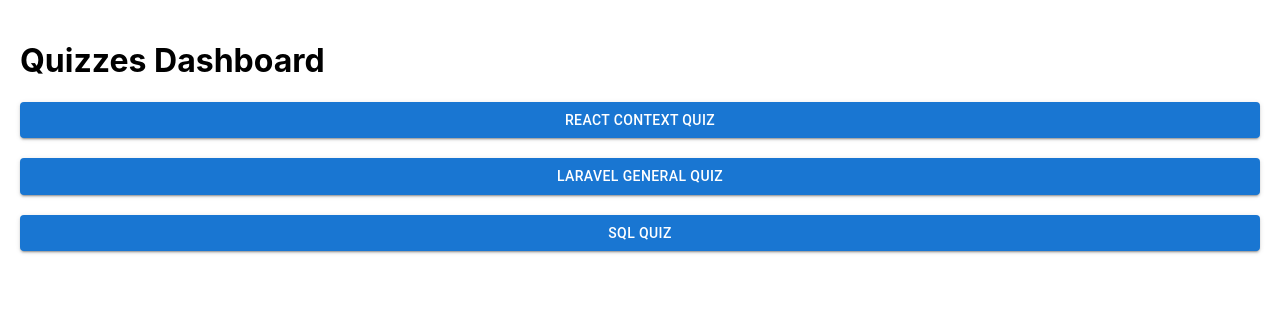
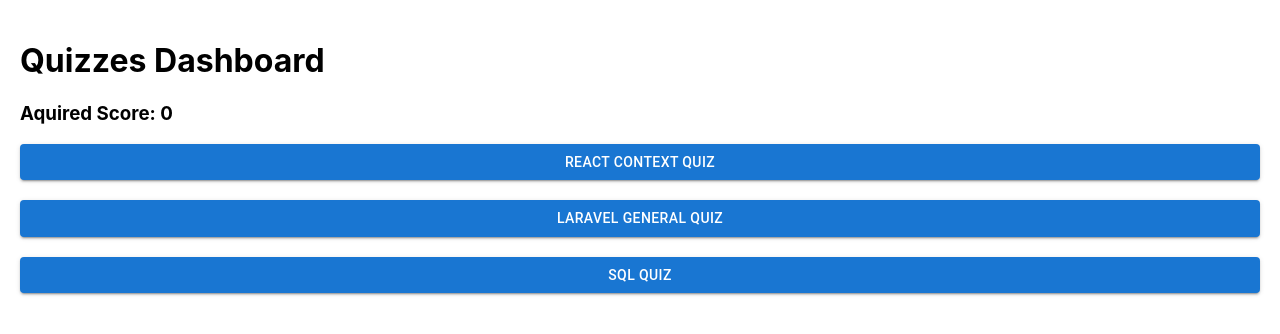
Before and after one commit to Tarek-Al-Khatib/fact-attack, a React (Create React App) app in the folder frontend/: page /quiz in a window 1280 px wide. Shown: the top 334 px of the page. Built offline with nearby package versions, Linux system fonts and the light colour scheme.

Commit message:
Added total score to dashboard and fixed rendering issues

```diff
--- a/frontend/src/context/QuizContext.js
+++ b/frontend/src/context/QuizContext.js
@@ -203,6 +203,7 @@ const QuizProvider = ({ children }) => {
         setSelectedQuiz,
         selectedQuiz,
         setAnswer,
+        setQuizzes,
       }}
     >
       {children}
--- a/frontend/src/pages/Quiz.js
+++ b/frontend/src/pages/Quiz.js
@@ -3,12 +3,13 @@ import { quizContext } from "../context/QuizContext";
 import Button from "@mui/material/Button";
 
 const Quiz = () => {
-  const { incrementScore, setSelectedQuiz, selectedQuiz, setAnswer } =
-    useContext(quizContext);
-
-  useEffect(() => {
-    console.log(selectedQuiz);
-  }, [selectedQuiz]);
+  const {
+    incrementScore,
+    setSelectedQuiz,
+    selectedQuiz,
+    setAnswer,
+    setQuizzes,
+  } = useContext(quizContext);
 
   const calculateScore = () => {
     let totalScore = 0;
@@ -23,6 +24,12 @@ const Quiz = () => {
       ...prev,
       score: totalScore,
     }));
+
+    setQuizzes((prevQuizzes) =>
+      prevQuizzes.map((quiz) =>
+        quiz.id === selectedQuiz.id ? { ...quiz, score: totalScore } : quiz
+      )
+    );
   };
 
   const handleAnswerChange = (questionId, value) => {
--- a/frontend/src/pages/QuizzesDashboard.js
+++ b/frontend/src/pages/QuizzesDashboard.js
@@ -6,12 +6,23 @@ import { quizContext } from "../context/QuizContext";
 
 const QuizzesDashboard = () => {
   const { quizzes, setSelectedQuiz, selectedQuiz } = useContext(quizContext);
-
+  const [totalScore, setTotalScore] = useState(0);
+  useEffect(() => {
+    let newTotalScore = 0;
+    quizzes.forEach((quiz) => {
+      newTotalScore += quiz.score;
+    });
+    setTotalScore(newTotalScore);
+  }, [quizzes]);
   return (
     <div style={{ padding: "20px" }}>
       {!selectedQuiz && (
         <div>
           <h1>Quizzes Dashboard</h1>
+          <div>
+            <h3>Aquired Score: {totalScore}</h3>
+          </div>
+
           <div
             style={{ display: "flex", flexDirection: "column", gap: "20px" }}
           >
```
